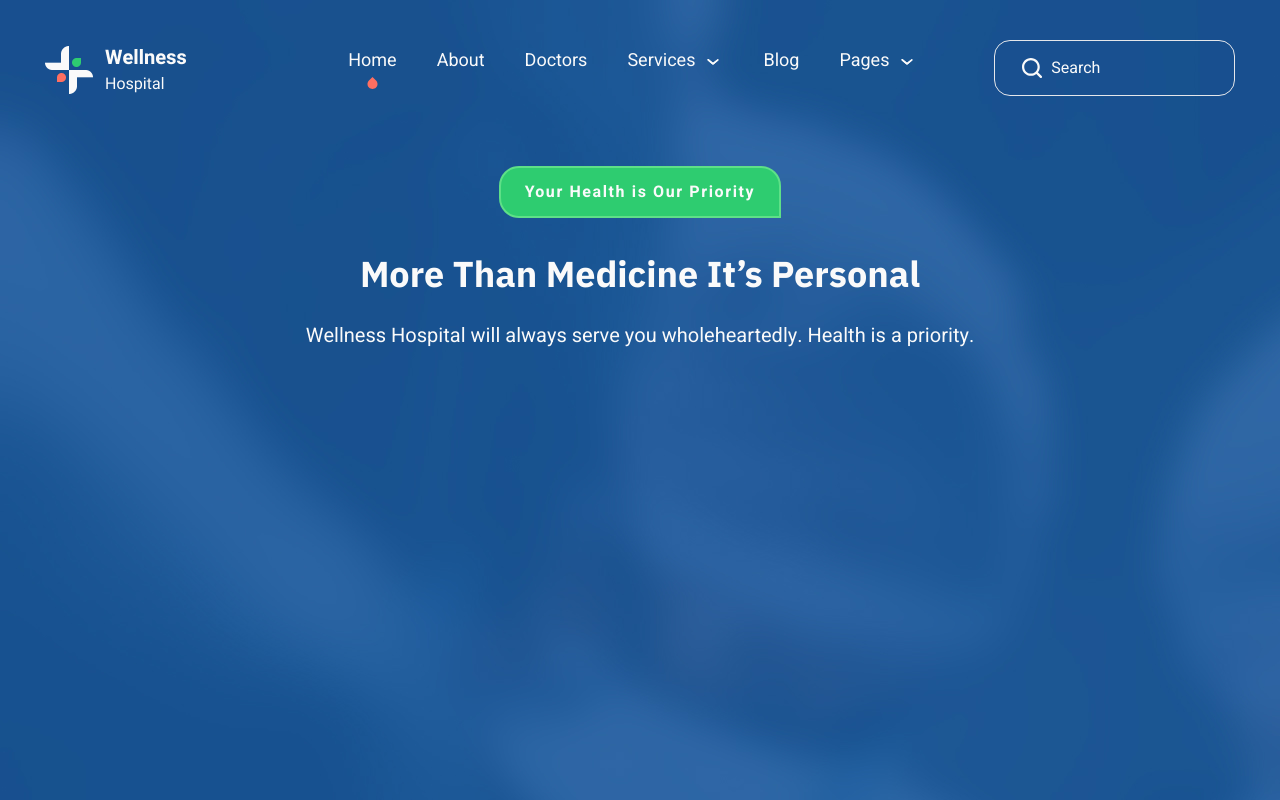
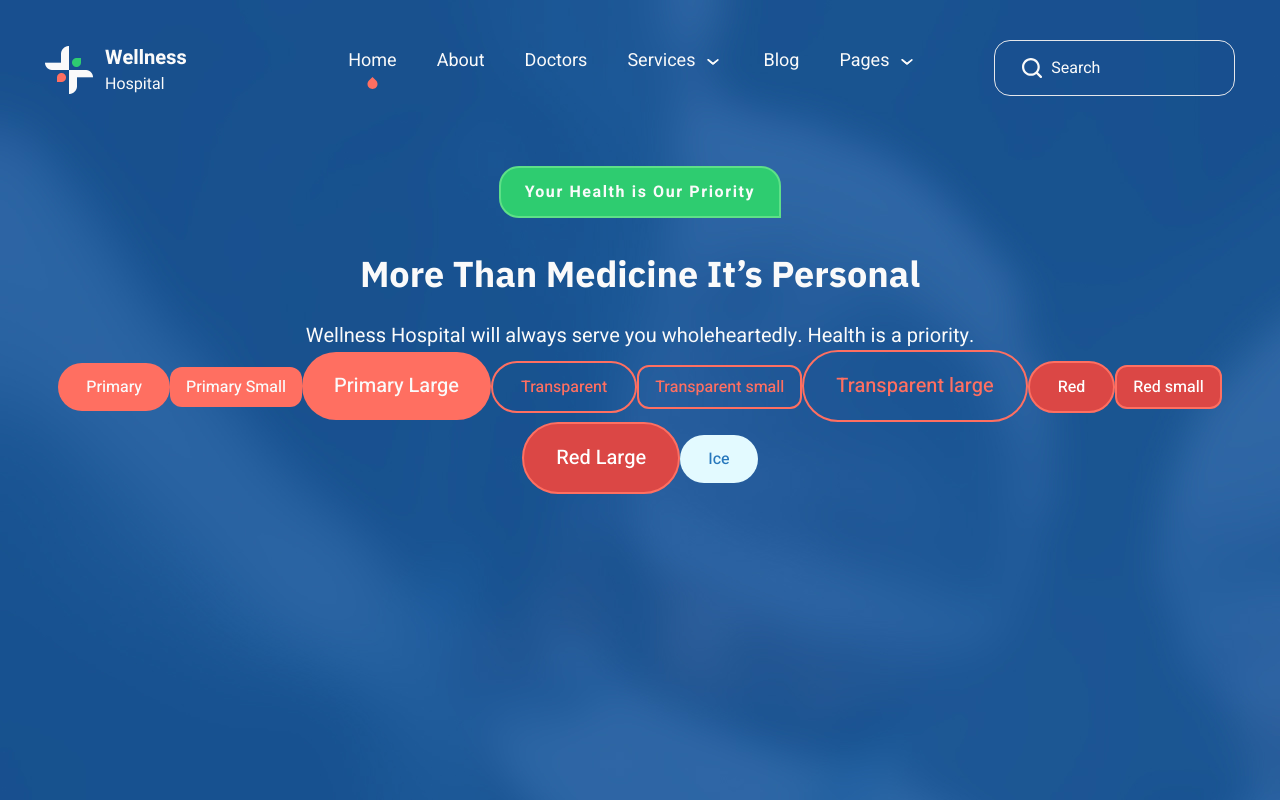
Before and after one commit to Aashman15/wellness-hospital, a React (Vite) app: page / in a window 1280 px wide. Shown: the top 800 px of the page. Built offline with nearby package versions, Linux system fonts and the light colour scheme.

Commit message:
designed buttton component

```diff
--- a/package.json
+++ b/package.json
@@ -14,6 +14,7 @@
     "class-variance-authority": "^0.7.1",
     "react": "^18.3.1",
     "react-dom": "^18.3.1",
+    "react-icons": "^5.4.0",
     "react-router-dom": "^7.1.1",
     "tailwind-merge": "^2.6.0"
   },
--- a/src/components/Button.jsx
+++ b/src/components/Button.jsx
@@ -1,4 +1,5 @@
 import { cva } from 'class-variance-authority';
+import { forwardRef } from 'react';
 import { twMerge } from 'tailwind-merge';
 
 const buttonVariants = cva(
@@ -7,27 +8,29 @@ const buttonVariants = cva(
     variants: {
       variant: {
         primary: 'bg-primary text-gray-light hover:bg-primary/90',
-        transparent: 'bg-transparent text-gray-light hover:bg-primary',
-        red: 'bg-red text-white border-primary hover:bg-red/90',
+        transparent:
+          'bg-transparent border-primary border-2 text-primary hover:bg-primary',
+        red: 'bg-red border-primary border-2  text-white border-primary hover:bg-red/90',
+        ice: 'bg-ice-light text-blue-dark hover:bg-ice-light/90 ',
       },
       size: {
-        default: 'py-12  px-30',
-        sm: 'py-8 px-16 rounded-xl',
-        lg: 'py-18 w-64 text-xl',
+        default: 'py-3  px-7',
+        sm: 'py-2 px-4 rounded-xl',
+        lg: 'py-5 px-8 text-xl',
       },
     },
     defaultVariants: { variant: 'primary', size: 'default' },
   },
 );
 
-const Button = ({ text, className, variant, size, ...props }, ref) => {
+const Button = forwardRef(({ className, variant, size, ...props }, ref) => {
   return (
     <button
       className={twMerge(buttonVariants({ variant, size, className }))}
       ref={ref}
       {...props}
-    >
-      {text}
-    </button>
+    />
   );
-};
+});
+
+export { Button, buttonVariants };
--- /dev/null
+++ b/src/components/ButtonIconContainer.jsx
@@ -0,0 +1,15 @@
+import React from 'react';
+import { twMerge } from 'tailwind-merge';
+
+const ButtonIconContainer = ({ className }) => {
+  return (
+    <span
+      className={twMerge(
+        'inline-flex h-9 w-9 items-center justify-center rounded-full bg-white text-primary',
+        className,
+      )}
+    />
+  );
+};
+
+export default ButtonIconContainer;
--- a/src/sections/HeroSection.jsx
+++ b/src/sections/HeroSection.jsx
@@ -1,6 +1,9 @@
 import React from 'react';
-import Menu from '../components/Menu';
+
 import NoRadiusOnRightBottomCorner from '../components/NoRadiusOnRightBottomCorner';
+import { Button } from '../components/Button';
+import arrowDown from '../assets/icons/arrow-down.svg';
+import { GoArrowRight } from 'react-icons/go';
 
 const HeroSection = () => {
   return (
@@ -13,6 +16,24 @@ const HeroSection = () => {
         Wellness Hospital will always serve you wholeheartedly. Health is a
         priority.
       </p>
+      <Button>Primary</Button>
+      <Button size="sm">Primary Small</Button>
+      <Button size="lg">Primary Large</Button>
+      <Button variant="transparent">Transparent</Button>
+      <Button variant="transparent" size="sm">
+        Transparent small
+      </Button>
+      <Button variant="transparent" size="lg">
+        Transparent large
+      </Button>
+      <Button variant="red">Red</Button>
+      <Button variant="red" size="sm">
+        Red small
+      </Button>
+      <Button iconURL={arrowDown} variant="red" size="lg">
+        Red Large
+      </Button>
+      <Button variant="ice">Ice</Button>
     </section>
   );
 };
--- a/tailwind.config.js
+++ b/tailwind.config.js
@@ -28,7 +28,7 @@ export default {
         },
         blue: {
           DEFAULT: '#3399db',
-          dark: '#2678bd',
+          dark: '#2677BC',
           deeper: '#1a599e',
           deep: '#1a5999',
           light: '#85d4f5',
```
Also changed, not shown: 1 other file (tests, documents, lock files or other folders).
